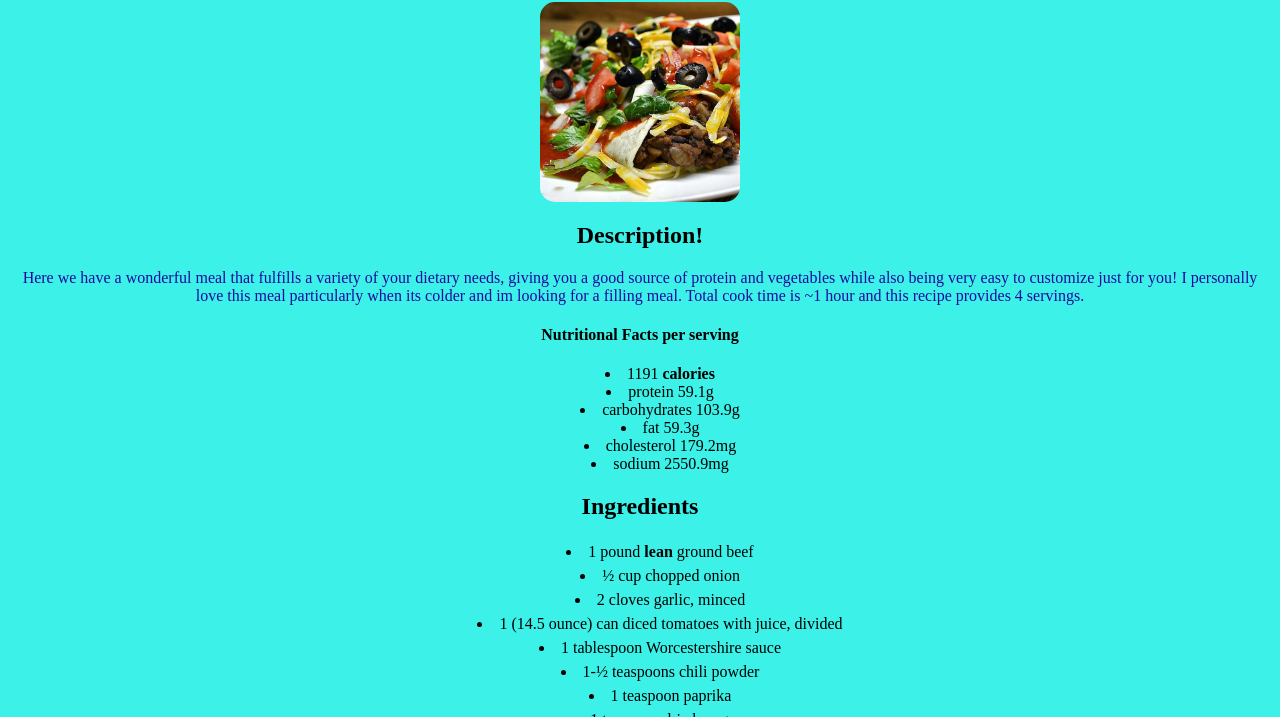
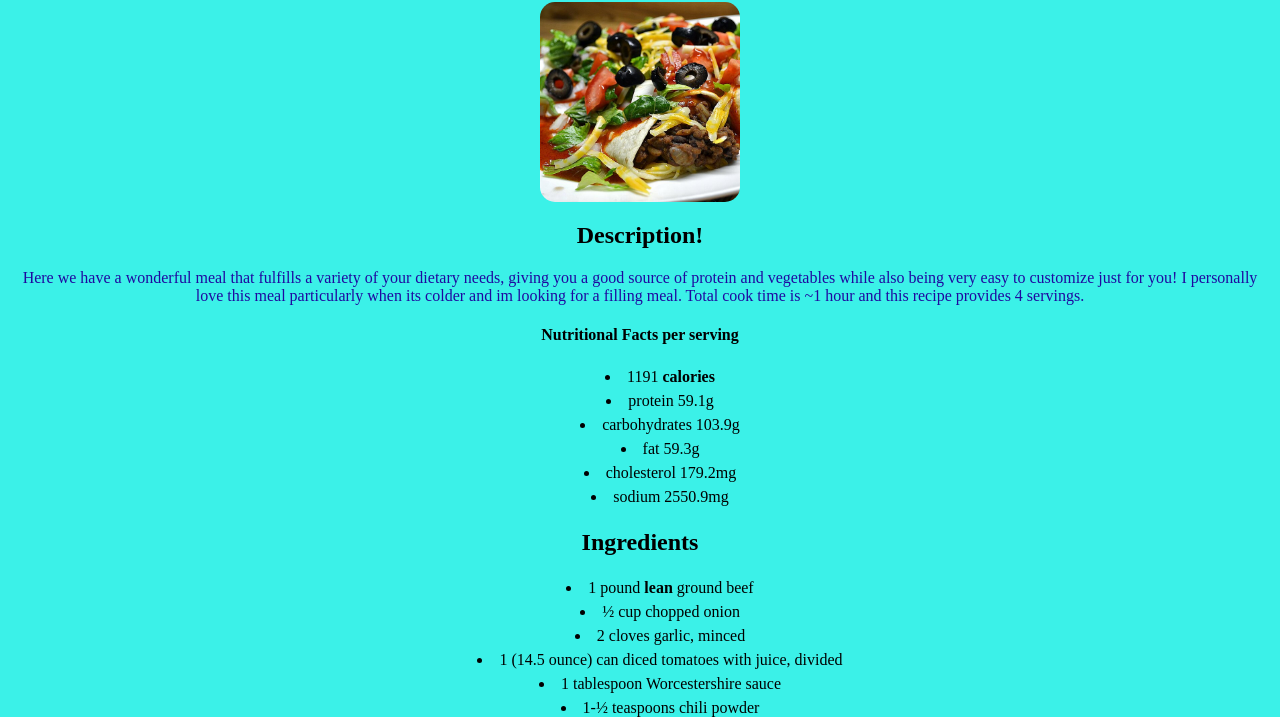
Before and after one commit to VirsatusCodes/odin-recipes, a plain HTML site: page recipes/burrito.html in a window 1280 px wide. Shown: the part 78-795 px from the top of the page. Drawn offline with Linux system fonts and the light colour scheme.

Commit message:
add more sml

```diff
--- a/recipes/burrito.html
+++ b/recipes/burrito.html
@@ -20,12 +20,12 @@
         recipe provides 4 servings.
         <h4>Nutritional Facts per serving</h4>
         <ul>
-            <li>1191 <strong>calories</strong></li>
-            <li> protein 59.1g</li>
-            <li>carbohydrates 103.9g</li>
-            <li>fat 59.3g</li>
-            <li>cholesterol 179.2mg</li>
-            <li>sodium 2550.9mg</li>
+            <li class="sml">1191 <strong>calories</strong></li>
+            <li class="sml"> protein 59.1g</li>
+            <li class="sml">carbohydrates 103.9g</li>
+            <li class="sml">fat 59.3g</li>
+            <li class="sml">cholesterol 179.2mg</li>
+            <li class="sml">sodium 2550.9mg</li>
 
         </ul>
     </p>
```
